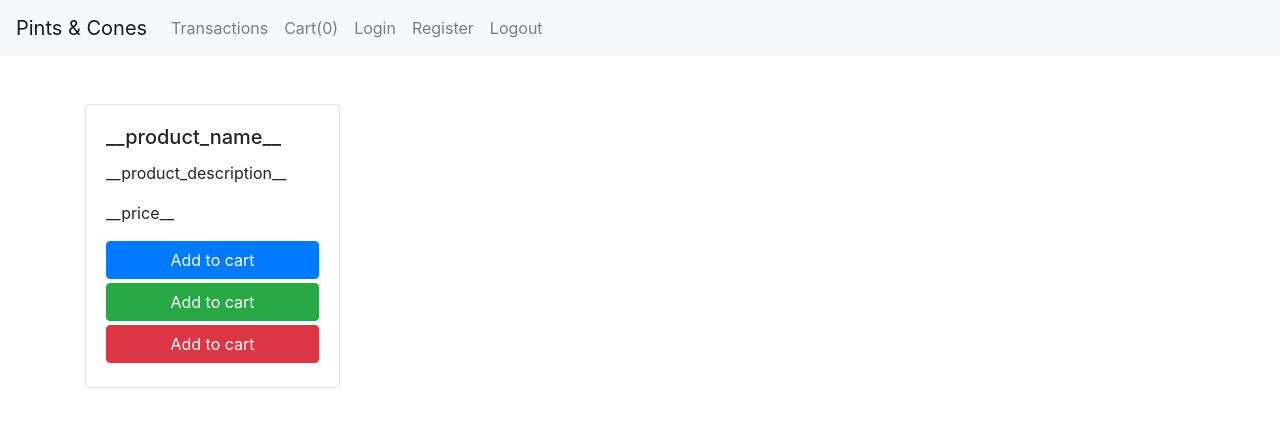
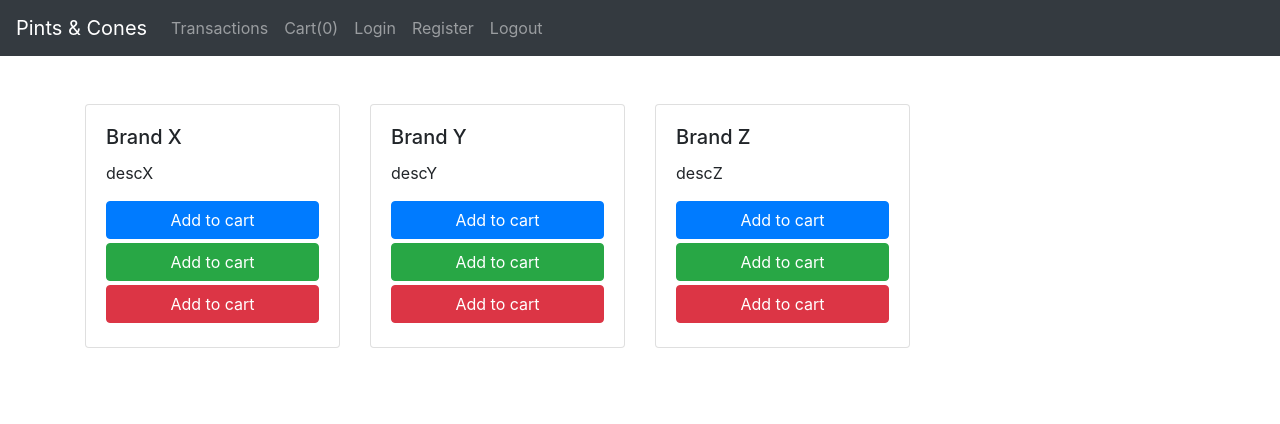
Before and after one commit to callantag/Ecommerce-Frontend, a React (Create React App) app: page / in a window 1280 px wide. Shown: the top 424 px of the page. Built offline with nearby package versions, Linux system fonts and the light colour scheme.

Commit message:
display dummy products data from context

```diff
--- a/src/components/MainNav.js
+++ b/src/components/MainNav.js
@@ -3,7 +3,7 @@
 
 export default function MainNav() {
 	return(
-		<Navbar bg="light" expand="md">
+		<Navbar bg="dark" variant="dark" expand="md">
 		  <Navbar.Brand as={Link} to="">Pints & Cones</Navbar.Brand>
 		  <Navbar.Toggle aria-controls="basic-navbar-nav" />
 		  <Navbar.Collapse id="basic-navbar-nav">
--- a/src/components/ProductList.js
+++ b/src/components/ProductList.js
@@ -5,13 +5,18 @@
 
 export default function ProductList() {
 	let {products} = useContext(ApplicationContext)
+	const productDisplay = products.map(product => {
+		return (
+			<Col xs={12} sm={6} md={4} lg={3} key={product._id}>
+  				<ProductListItem product={product}/>
+  			</Col>
+		)
+	})
 
 	return (
 		<Container className="my-5">
       		<Row>
-      			<Col xs={12} sm={6} md={4} lg={3}>
-      				<ProductListItem />
-      			</Col>
+      			{productDisplay}
       		</Row>
       	</Container>
 	)
--- a/src/components/ProductListItem.js
+++ b/src/components/ProductListItem.js
@@ -1,16 +1,12 @@
 import {Card, Button} from "react-bootstrap";
 
-export default function ProductListItem() {
+export default function ProductListItem({product}) {
 	return (
 		<Card>
 			<Card.Body>
-				<Card.Title>__product_name__</Card.Title>
-				<Card.Text>
-				__product_description__
-				</Card.Text>
-				<Card.Text>
-				__price__
-				</Card.Text>
+				<Card.Title> {product.name} </Card.Title>
+				<Card.Text> {product.description} </Card.Text>
+				<Card.Text> {product.price} </Card.Text>
 				<Button className="my-1" variant="primary" block>Add to cart</Button>
 				<Button className="my-1" variant="success" block>Add to cart</Button>
 				<Button className="my-1" variant="danger" block>Add to cart</Button>
```
